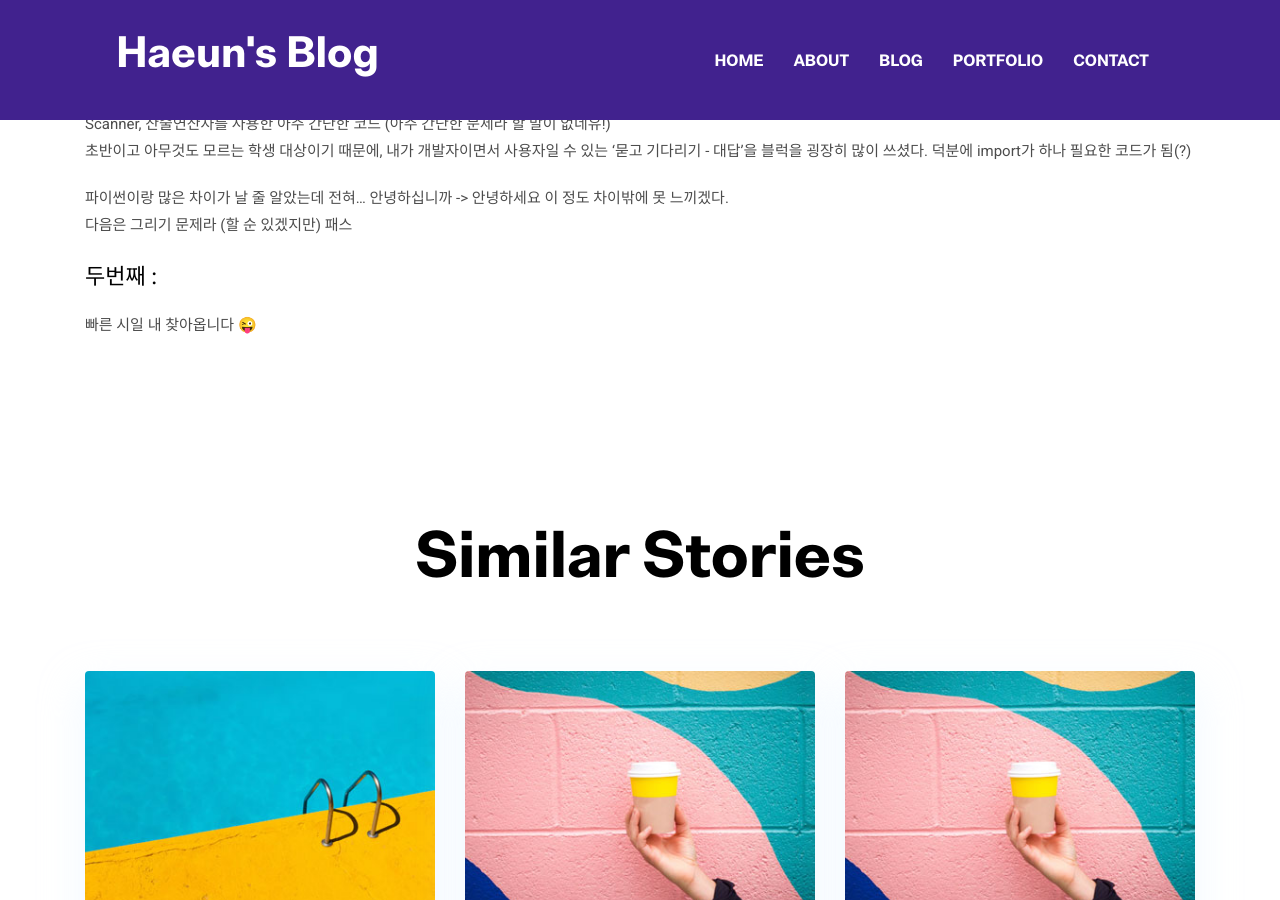
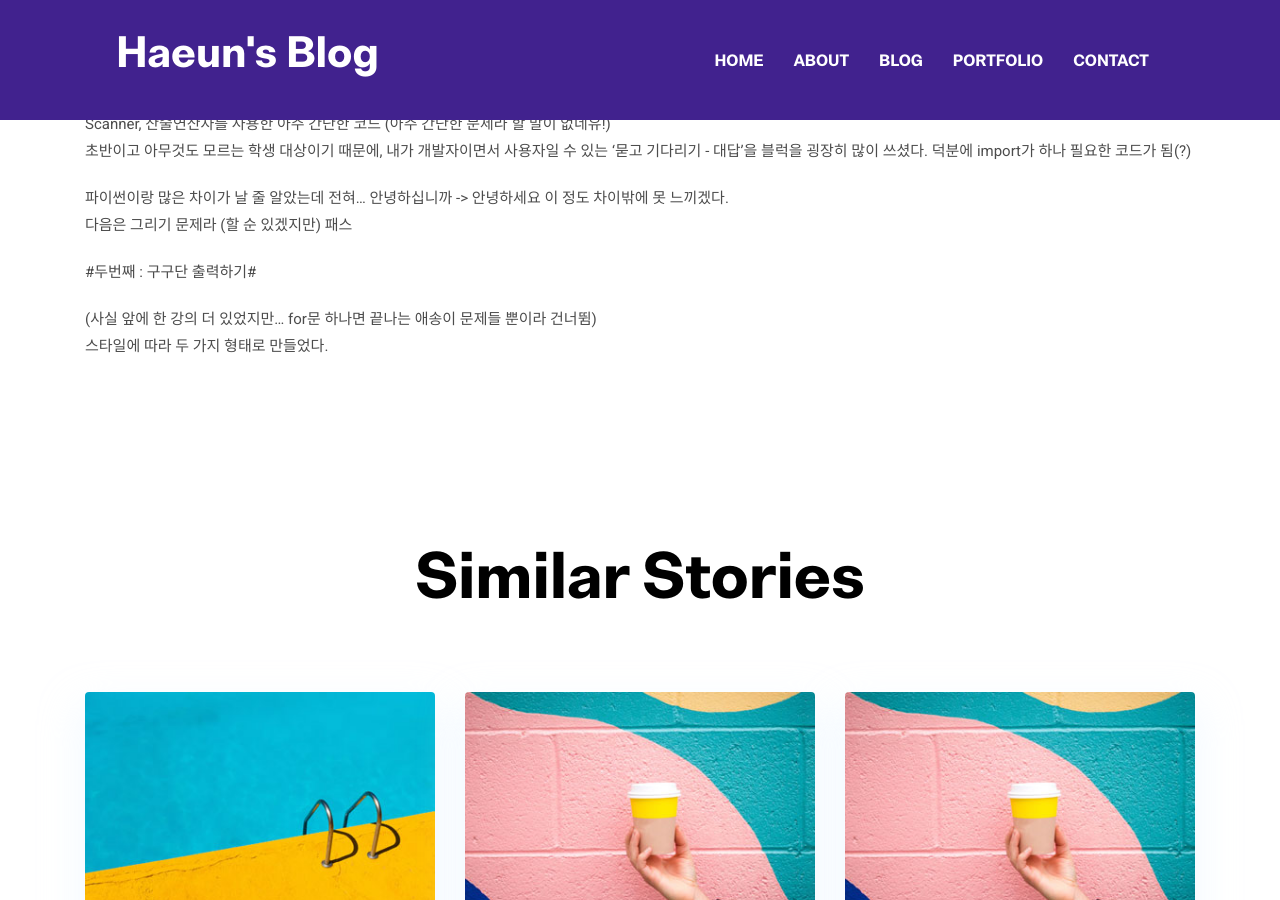
Before and after one commit to cheongsan16/cheongsan16.g, a Jekyll site: the page built from _posts/2021-02-04-precollege.md, in a window 1280 px wide and 900 px high, scrolled down 1264 px. Built offline with Jekyll 4.4.1, drawn with Linux system fonts in a browser that asks for light colours.

Commit message:
Update 2021-02-04-precollege.md

```diff
--- a/_posts/2021-02-04-precollege.md
+++ b/_posts/2021-02-04-precollege.md
@@ -41,6 +41,7 @@ Scanner, 산술연산자를 사용한 아주 간단한 코드
 파이썬이랑 많은 차이가 날 줄 알았는데 전혀... 안녕하십니까 -> 안녕하세요 이 정도 차이밖에 못 느끼겠다.<br>
 다음은 그리기 문제라 (할 순 있겠지만) 패스
 
-**두번째 :**
+#두번째 : 구구단 출력하기#
 
-빠른 시일 내 찾아옵니다 😜
+(사실 앞에 한 강의 더 있었지만... for문 하나면 끝나는 애송이 문제들 뿐이라 건너뜀)<br>
+스타일에 따라 두 가지 형태로 만들었다.<br>
```
